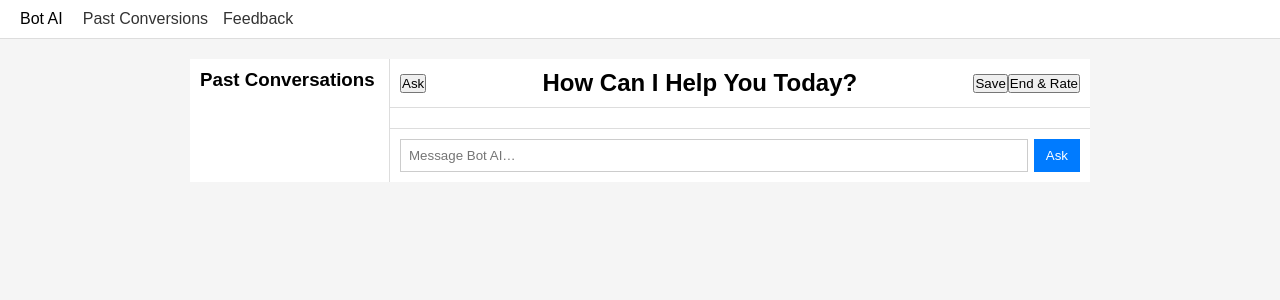
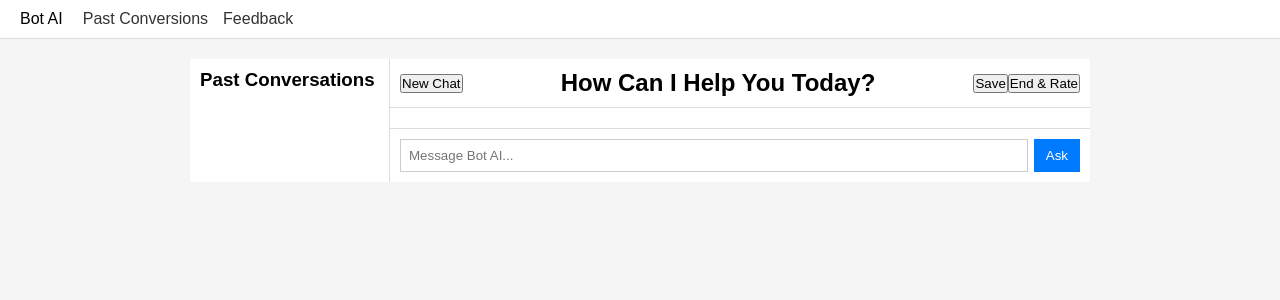
Before and after one commit to Shoibal-281612/x-ChatbotAI, a React (Create React App) app: page / in a window 1280 px wide. Shown: the top 300 px of the page. Built offline with nearby package versions, Linux system fonts and the light colour scheme.

Commit message:
correction made

```diff
--- a/src/pages/chatpage.jsx
+++ b/src/pages/chatpage.jsx
@@ -122,8 +122,8 @@ export default function ChatPage() {
         onSelect={onSelectConversation}
       />
       <div className="chat-area">
-        <div className="chat-header">
-          <button onClick={createNewConversation}>Ask</button>
+        <header className="chat-header">
+          <button onClick={createNewConversation}>New Chat</button>
           <h2>{activeConv?.title || 'Start a conversation'}</h2>
           <div>
             <button type="button" onClick={saveConversation}>
@@ -131,7 +131,7 @@ export default function ChatPage() {
             </button>
             <button onClick={handleEndConversation}>End & Rate</button>
           </div>
-        </div>
+        </header>
         <div className="chat-body">
           {(activeConv?.messages || []).map((m, i) => (
             <MessageBubble key={i} msg={m} onThumbs={handleThumbs} />
@@ -142,7 +142,7 @@ export default function ChatPage() {
           <input
             value={input}
             onChange={(e) => setInput(e.target.value)}
-            placeholder="Message Bot AI…"
+            placeholder="Message Bot AI..."
             disabled={isLoading} // Disable input when loading
           />
           <button type="submit" disabled={isLoading}>Ask</button>
--- a/src/pages/historypage.jsx
+++ b/src/pages/historypage.jsx
@@ -8,7 +8,7 @@ export default function HistoryPage() {
 
   return (
     <div className="page-wrapper">
-      <h1>Conversation History</h1>
+      <h1>Past Conversations</h1>
       {convos.map((c) => (
         <div key={c.id} className="history-item">
           <div className="meta">
```
